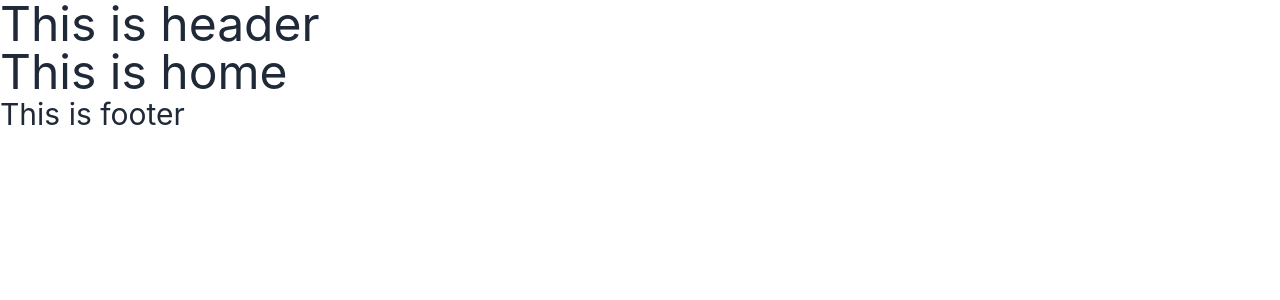
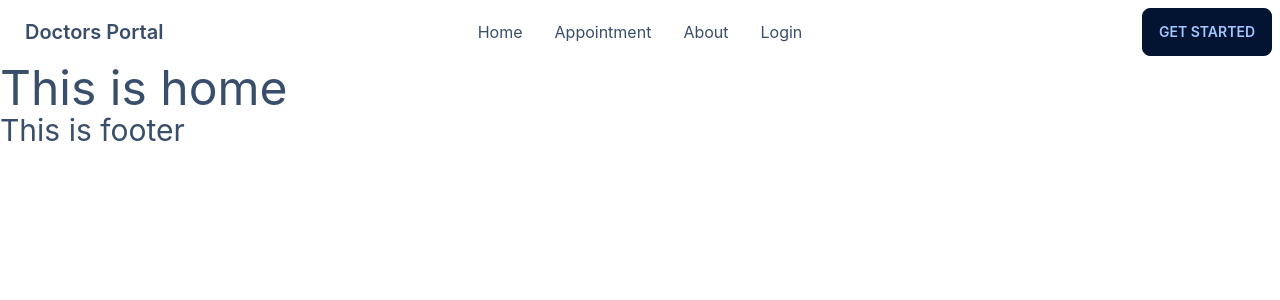
Before and after one commit to BappySheikh1/doctors-portal-client, a React (Create React App) app: page / in a window 1280 px wide. Shown: the top 300 px of the page. Built offline with nearby package versions, Linux system fonts and the light colour scheme.

Commit message:
header addeed

```diff
--- a/public/index.html
+++ b/public/index.html
@@ -1,5 +1,5 @@
 <!DOCTYPE html>
-<html lang="en">
+<html data-theme="winter" lang="en">
   <head>
     <meta charset="utf-8" />
     <link rel="icon" href="%PUBLIC_URL%/favicon.ico" />
@@ -28,7 +28,7 @@
   </head>
   <body>
     <noscript>You need to enable JavaScript to run this app.</noscript>
-    <div id="root"></div>
+    <div id="root" ></div>
     <!--
       This HTML file is a template.
       If you open it directly in the browser, you will see an empty page.
--- a/src/App.js
+++ b/src/App.js
@@ -4,7 +4,7 @@ import { router } from './Router/Router';
 
 function App() {
   return (
-    <div className="mx-auto">
+    <div className="max-w-[1440px] mx-auto">
       <RouterProvider router={router}/>
     </div>
   );
--- a/src/Shared/Header/Header.js
+++ b/src/Shared/Header/Header.js
@@ -1,10 +1,41 @@
 import React from 'react';
+import { Link } from 'react-router-dom';
 
 const Header = () => {
+    const menuItems=
+          <React.Fragment>
+
+          <li><Link to="/">Home</Link></li>
+          <li><Link to="/appointment">Appointment</Link></li>
+          <li><Link to="/about">About</Link></li>
+          <li><Link to="/login">Login</Link></li>
+
+          </React.Fragment>
+
+
     return (
-        <div>
-            <h2 className="text-5xl">This is header</h2>
-        </div>
+        <div className="navbar bg-base-100">
+  <div className="navbar-start">
+    <div className="dropdown">
+      <label tabIndex={0} className="btn btn-ghost lg:hidden">
+        <svg xmlns="http://www.w3.org/2000/svg" className="h-5 w-5" fill="none" viewBox="0 0 24 24" stroke="currentColor"><path strokeLinecap="round" strokeLinejoin="round" strokeWidth="2" d="M4 6h16M4 12h8m-8 6h16" /></svg>
+      </label>
+      <ul tabIndex={0} className="menu menu-compact dropdown-content mt-3 p-2 shadow bg-base-100 rounded-box w-52">
+
+          {menuItems}
+      </ul>
+    </div>
+    <Link to='/' className="btn btn-ghost normal-case text-xl">Doctors Portal</Link>
+  </div>
+  <div className="navbar-center hidden lg:flex">
+    <ul className="menu menu-horizontal p-0">
+       {menuItems}
+    </ul>
+  </div>
+  <div className="navbar-end">
+    <a className="btn">Get started</a>
+  </div>
+</div>
     );
 };
 
```
